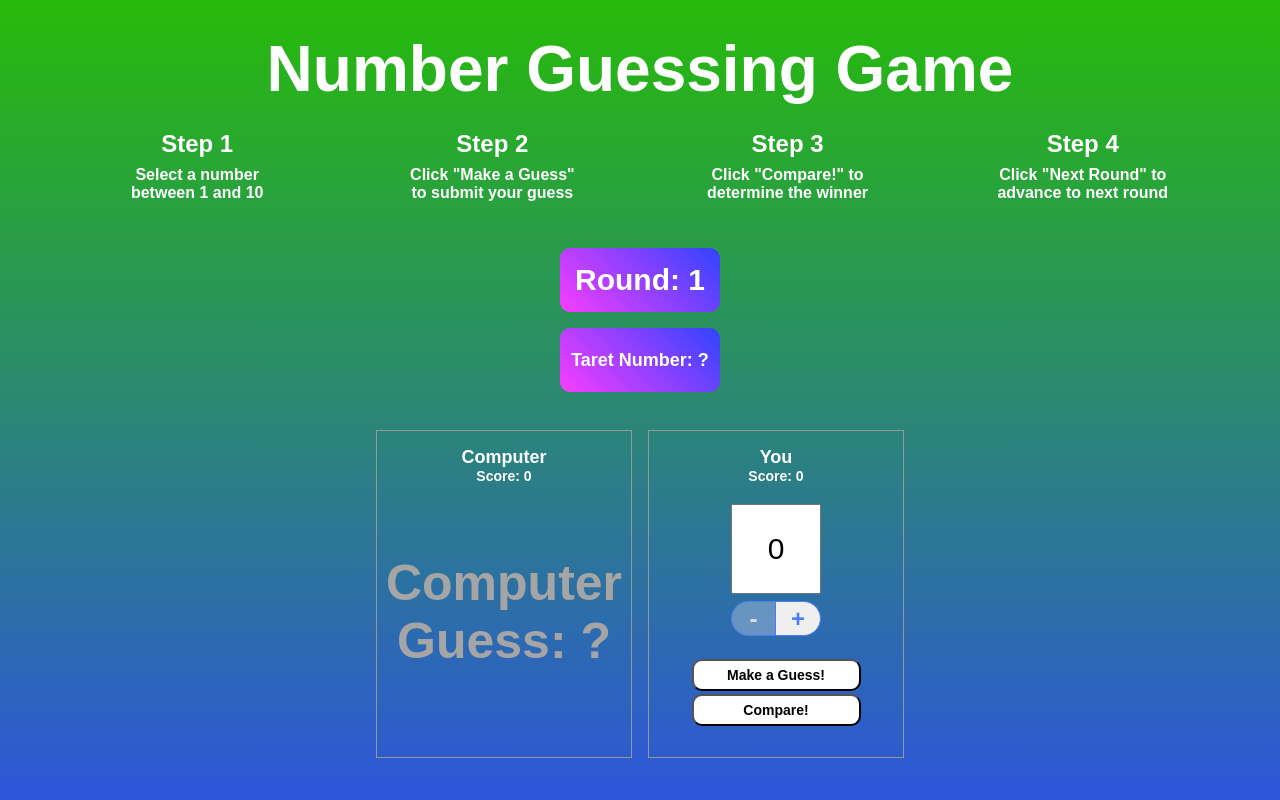
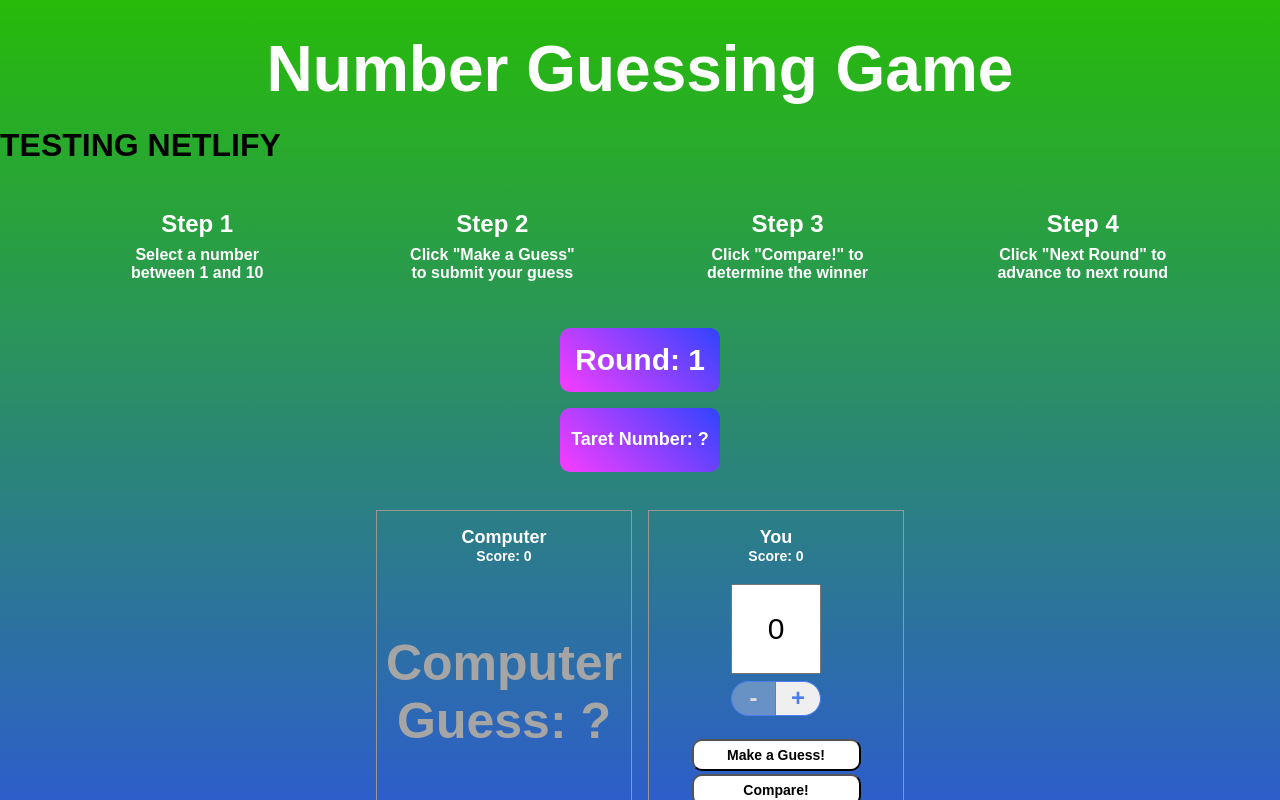
Before and after one commit to manovak24/Number_Guessing_Game, a React (Create React App) app: page / in a window 1280 px wide. Shown: the top 800 px of the page. Built offline with nearby package versions, Linux system fonts and the light colour scheme; a web font is replaced by a local one.

Commit message:
testing netlify deployment.

```diff
--- a/src/App.js
+++ b/src/App.js
@@ -9,6 +9,7 @@ class App extends React.Component {
       <div className="body">
 
         <h1 className="title">Number Guessing Game</h1>
+        <h1>TESTING NETLIFY</h1>
 
         <div className="instructions">
           <div className="instruction">
```
